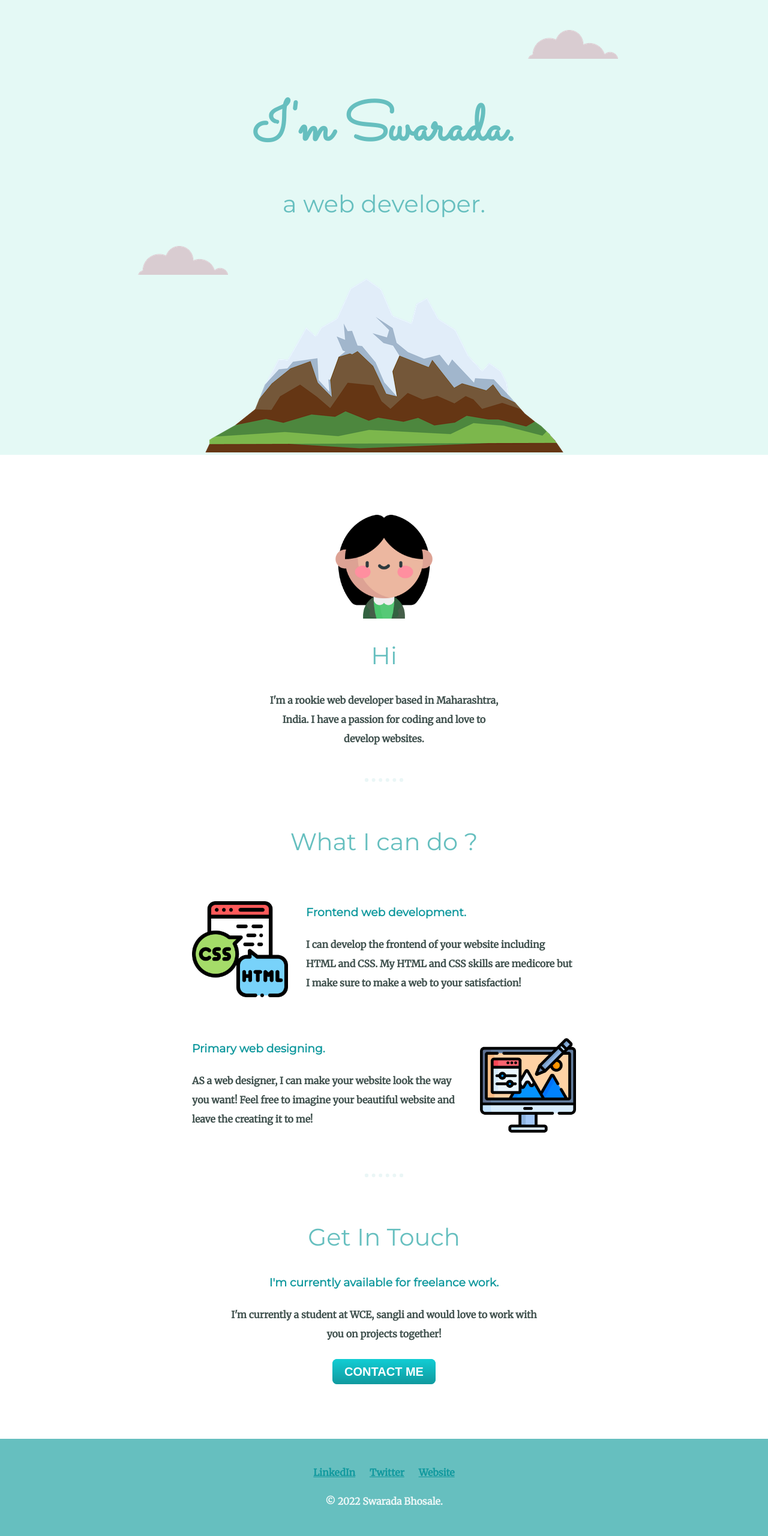
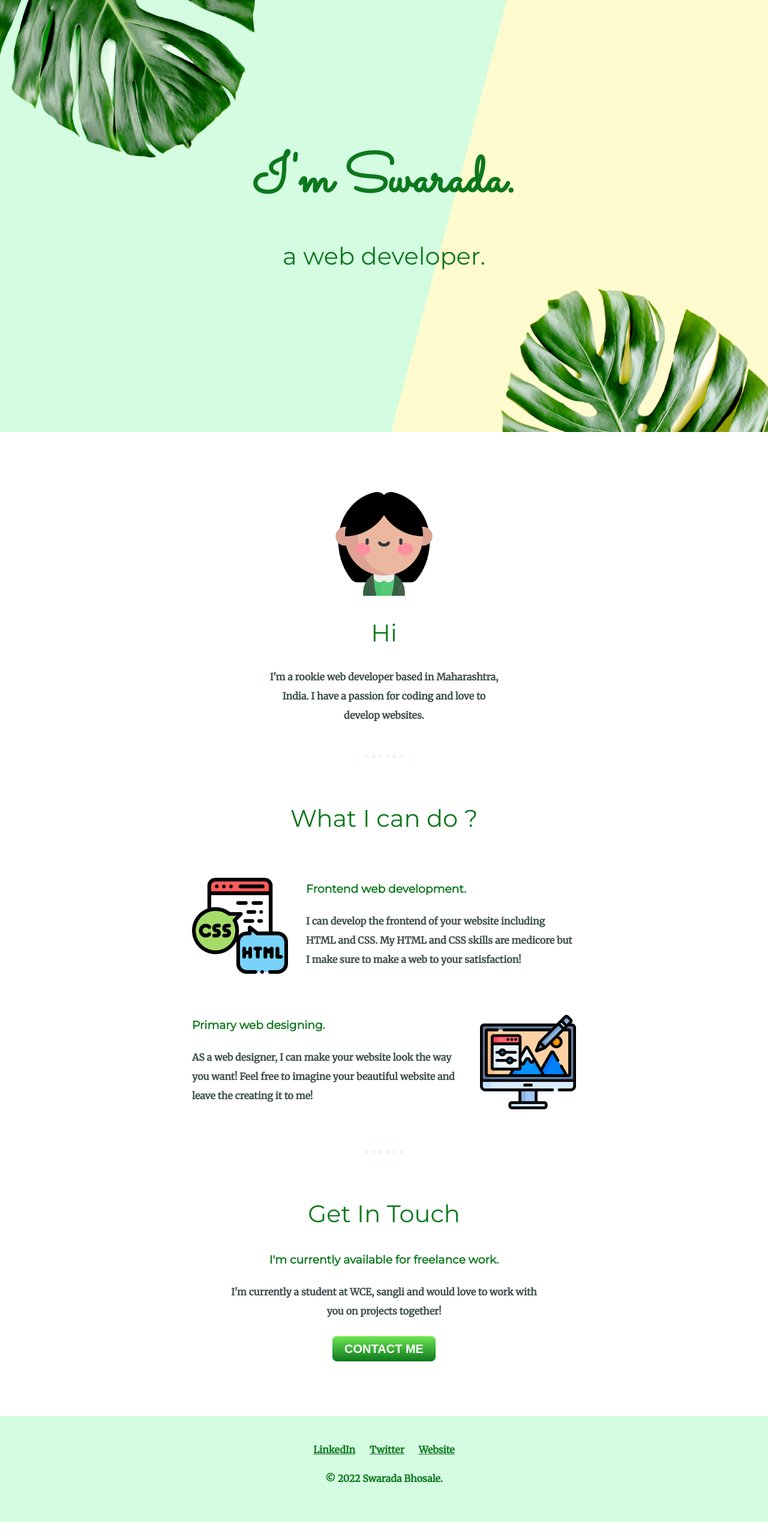
Before and after one commit to swarraaa/Personal-site, a plain HTML site: page index.html in a window 1280 px wide. Shown: the whole page at 60% size. After the commit the page ends 2536 px from the top, so only its background shows below. Drawn offline with Linux system fonts and the light colour scheme; a web font is replaced by a local one.

Commit message:
Some changes

```diff
--- a/css/style.css
+++ b/css/style.css
@@ -1,131 +1,136 @@
-body{
+body {
   margin: 0;
   text-align: center;
   font-family: 'Merriweather', serif;
   font-weight: bold;
-    color: #40514E;
+  color: #40514e;
 }
 
-h1{
+h1 {
   /* 16px= 100%= 1em  */
   /* 90px= 562.5%= 5.625em */
   font-size: 5.625rem; /* Setting a dynamic size */
-    margin: 50px auto 0 auto;
+  margin: 0 auto 0 auto;
   font-family: 'Sacramento', cursive;
-    color:  #66BFBF;
+  color: #0c781c;
   /* line-height: 2; */
 }
 
-h2{
+h2 {
   font-family: 'Montserrat', sans-serif;
   font-size: 2.5rem;
-    color:  #66BFBF;
+  color: #0c781c;
   font-weight: normal;
 }
 
-h3{
+h3 {
   font-family: 'Montserrat', sans-serif;
-    color: #11999E;
+  color: #0c781c;
   line-height: 2;
 }
 
-a{
-    color: #11999E;
+a {
+  color: #0c781c;
   margin-left: 10px;
   margin-right: 10px;
 }
 
-a:hover{
-    color: #EAF6F6;
+a:hover {
+  color: #000000;
 }
 
-hr{
-    border: dotted #EAF6F6 6px;
+hr {
+  border: dotted #eaf6f6 6px;
   border-bottom: none;
   width: 4%;
 }
 
-p{
+p {
   line-height: 2;
 }
 
-.top-container{
-    background-color: #E4F9F5;
-    /* background-color: #F2DDFC; */
-    position: relative;
-    padding-top: 100px;
+.top-container {
+  margin-top: 0;
+  background-image: url('/images/one.png');
+  background-repeat: no-repeat;
+  background-position: center;
+  background-size: cover;
+  height: 90vh;
+  display: flex;
+  flex-direction: column;
+  justify-content: center;
 }
 
-.middle-container{
+.middle-container {
   margin: 100px 0;
 }
 
-.bottom-container{
-    background-color: #66BFBF;
-    color: #EAF6F6;
+.bottom-container {
+  background-color: #d4fce1;
+  color: #0c781c;
   margin-bottom: 0;
   padding-top: 40px;
   padding-bottom: 40px;
   line-height: 2;
 }
 
-.top-cloud{
+.top-cloud {
   position: absolute;
   right: 250px;
   top: 50px;
 }
 
-.bottom-cloud{
+.bottom-cloud {
   position: absolute;
   bottom: 300px;
   left: 230px;
 }
 
-.skills{
+.skills {
   margin: 75px auto;
 }
 
-.skill-row{
+.skill-row {
   width: 50%;
   margin: 75px auto;
   text-align: left;
 }
-.frontend-img{
+.frontend-img {
   width: 25%;
   float: left;
   margin-right: 30px;
 }
-.design-img{
+.design-img {
   width: 25%;
   float: right;
   margin-left: 30px;
 }
 
-.profile{
+.profile {
   width: 30%;
   margin: 50px auto;
 }
 
-.contact-me{
+.contact-me {
   width: 40%;
   margin: 75px auto;
 }
 
-.profile-img{
+.profile-img {
   width: 45%;
 }
 
-.contact-info{
+.contact-info {
   margin-bottom: 36px;
 }
 
 .btn {
-    background:  #11cdd4;
-    background-image: -webkit-linear-gradient(top,  #11cdd4, #11999e);
-    background-image: -moz-linear-gradient(top,  #11cdd4, #11999e);
-    background-image: -ms-linear-gradient(top,  #11cdd4, #11999e);
-    background-image: -o-linear-gradient(top,  #11cdd4, #11999e);
-    background-image: linear-gradient(to bottom,  #11cdd4, #11999e);
+  background: #6fe754;
+  background-image: -webkit-linear-gradient(top, #6fe754, #0c781c);
+  background-image: -moz-linear-gradient(top, #6fe754, #0c781c);
+  background-image: -ms-linear-gradient(top, #6fe754, #0c781c);
+  background-image: -o-linear-gradient(top, #6fe754, #0c781c);
+  background-image: linear-gradient(to bottom, #6fe754, #0c781c);
   -webkit-border-radius: 8;
   -moz-border-radius: 8;
   border-radius: 8px;
--- a/index.html
+++ b/index.html
@@ -1,56 +1,79 @@
 <!DOCTYPE html>
 <html lang="en">
   <head>
-    <meta charset="UTF-8">
-    <meta http-equiv="X-UA-Compatible" content="IE=edge">
-    <meta name="viewport" content="width=device-width, initial-scale=1.0">
+    <meta charset="UTF-8" />
+    <meta http-equiv="X-UA-Compatible" content="IE=edge" />
+    <meta name="viewport" content="width=device-width, initial-scale=1.0" />
     <title>Swarada Bhosale</title>
-    <link rel="stylesheet" href="css/style.css">
-    <link rel="icon" href="favicon.ico?v=2">
-    <link rel="preconnect" href="https://fonts.googleapis.com">
-    <link rel="preconnect" href="https://fonts.gstatic.com" crossorigin>
-    <link href="https://fonts.googleapis.com/css2?family=Merriweather&family=Montserrat&family=Sacramento&family=Shizuru&display=swap" rel="stylesheet">
+    <link rel="stylesheet" href="css/style.css" />
+    <link rel="icon" href="favicon.ico?v=2" />
+    <link rel="preconnect" href="https://fonts.googleapis.com" />
+    <link rel="preconnect" href="https://fonts.gstatic.com" crossorigin />
+    <link
+      href="https://fonts.googleapis.com/css2?family=Merriweather&family=Montserrat&family=Sacramento&family=Shizuru&display=swap"
+      rel="stylesheet"
+    />
   </head>
+
   <body>
     <div class="top-container">
-        <img class="top-cloud" src="images/cloud.png" alt="colud image">
       <h1>I'm Swarada.</h1>
       <h2><span>a web developer.</span></h2>
-        <img class="bottom-cloud" src="images/cloud.png" alt="cloud image">
-        <img src="images/mountain.png" alt="mountain image">
     </div>
     <div class="middle-container">
       <div class="profile">
-          <img src="images/profile.png" alt="" class="profile-img">
+        <img src="images/profile.png" alt="" class="profile-img" />
         <h2>Hi</h2>
-          <p>I'm a rookie web developer based in Maharashtra, India. I have a passion for coding and love to develop websites.</p>
+        <p>
+          I'm a rookie web developer based in Maharashtra, India. I have a
+          passion for coding and love to develop websites.
+        </p>
       </div>
-        <hr>
+      <hr />
       <div class="skills">
-          <h2>What I can do ? </h2>
+        <h2>What I can do ?</h2>
         <div class="skill-row">
-            <img class="frontend-img" src="images/hc.png" alt="">
+          <img class="frontend-img" src="images/hc.png" alt="" />
           <h3>Frontend web development.</h3>
-            <p>I can develop the frontend of your website including HTML and CSS. My HTML and CSS skills are medicore but I make sure to make a web to your satisfaction!</p>
+          <p>
+            I can develop the frontend of your website including HTML and CSS.
+            My HTML and CSS skills are medicore but I make sure to make a web to
+            your satisfaction!
+          </p>
         </div>
         <div class="skill-row">
-            <img class="design-img" src="images/design.png" alt="">
+          <img class="design-img" src="images/design.png" alt="" />
           <h3>Primary web designing.</h3>
-            <p>AS a web designer, I can make your website look the way you want! Feel free to imagine your beautiful website and leave the creating it to me!</p>
+          <p>
+            AS a web designer, I can make your website look the way you want!
+            Feel free to imagine your beautiful website and leave the creating
+            it to me!
+          </p>
         </div>
       </div>
-        <hr>
+      <hr />
       <div class="contact-me">
         <h2>Get In Touch</h2>
-          <h3> I'm currently available for freelance work.</h3>
-          <p class="contact-info">I'm currently a student at WCE, sangli and would love to work with you on projects together!</p>
+        <h3>I'm currently available for freelance work.</h3>
+        <p class="contact-info">
+          I'm currently a student at WCE, sangli and would love to work with you
+          on projects together!
+        </p>
         <a class="btn" href="swardapb113@gmail.com">CONTACT ME</a>
       </div>
     </div>
     <div class="bottom-container">
-        <a class="footer-link" href="www.linkedin.com/in/swarada-bhosale-6aa024234">LinkedIn</a>
-        <a class="footer-link" href="https://twitter.com/SwaradaBhosale">Twitter</a>
-        <a class="footer-link" href="https://www.appbrewery.co/">Website</a>
+      <a
+        class="footer-link"
+        href="www.linkedin.com/in/swarada-bhosale-6aa024234"
+        >LinkedIn</a
+      >
+      <a class="footer-link" href="https://twitter.com/SwaradaBhosale"
+        >Twitter</a
+      >
+      <a class="footer-link" href="https://swarada.vercel.app/" target="__blank"
+        >Website</a
+      >
       <p>© 2022 Swarada Bhosale.</p>
     </div>
   </body>
```
Also changed, not shown: images/one.png (added). Lines whose indentation alone changed are shown as unchanged.
